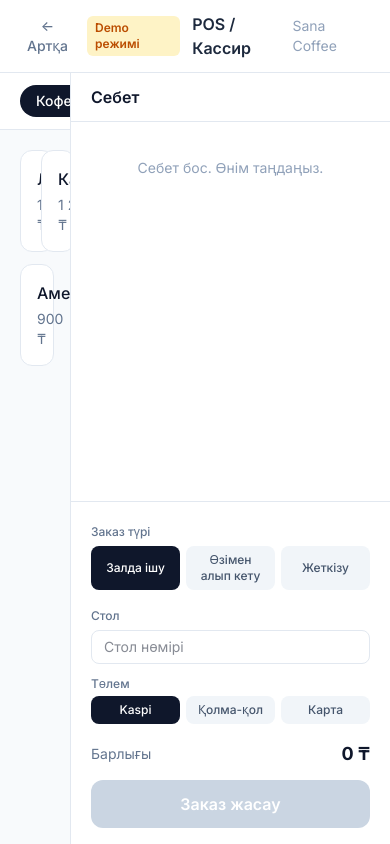
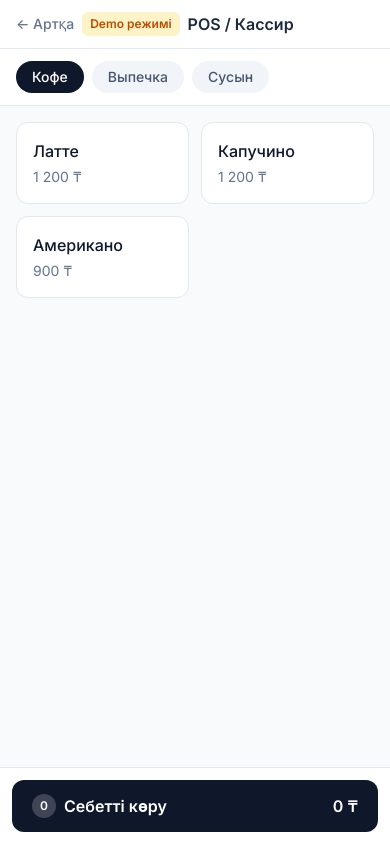
Before and after one commit to arysnurbol/sana-demo, a React (Vite) app: page /demo/pos in a window 390 px wide. Built offline with nearby package versions, Linux system fonts and the light colour scheme.

Commit message:
Make POS screen mobile-responsive (bottom sheet cart, full-width products)

```diff
--- a/src/i18n/kk.json
+++ b/src/i18n/kk.json
@@ -146,6 +146,7 @@
     "qty": "саны",
     "notAvailable": "Жоқ",
     "orderCreated": "Заказ жасалды",
+    "viewCart": "Себетті көру",
     "paymentMethods": { "kaspi": "Kaspi", "cash": "Қолма-қол", "card": "Карта" }
   },
   "menu": {
--- a/src/i18n/ru.json
+++ b/src/i18n/ru.json
@@ -145,6 +145,7 @@
     "qty": "кол-во",
     "notAvailable": "Нет",
     "orderCreated": "Заказ создан",
+    "viewCart": "Смотреть корзину",
     "paymentMethods": { "kaspi": "Kaspi", "cash": "Наличные", "card": "Карта" }
   },
   "menu": {
--- a/src/pages/Pos.jsx
+++ b/src/pages/Pos.jsx
@@ -25,9 +25,11 @@ export default function Pos() {
   const [table, setTable] = useState('')
   const [payment, setPayment] = useState('kaspi')
   const [confirmation, setConfirmation] = useState(null)
+  const [cartOpen, setCartOpen] = useState(false) // мобайл bottom sheet
 
   const visibleProducts = products.filter((p) => p.categoryId === activeCat)
   const total = cart.reduce((sum, i) => sum + i.price * i.qty, 0)
+  const count = cart.reduce((sum, i) => sum + i.qty, 0)
 
   function addToCart(product) {
     if (!product.available) return
@@ -65,32 +67,131 @@ export default function Pos() {
     setConfirmation(order)
     setCart([])
     setTable('')
+    setCartOpen(false)
   }
+
+  // Себет тізімі (десктоп aside пен мобайл sheet екеуінде ортақ).
+  const cartList = (
+    <div className="flex-1 overflow-y-auto px-5 py-3">
+      {cart.length === 0 ? (
+        <p className="mt-6 text-center text-sm text-slate-400">{t.pos.emptyCart}</p>
+      ) : (
+        <ul className="space-y-3">
+          {cart.map((i) => (
+            <li key={i.id} className="flex items-center justify-between">
+              <div className="min-w-0">
+                <p className="truncate font-medium text-slate-800">{i.name}</p>
+                <p className="text-xs text-slate-500">{formatPrice(i.price)}</p>
+              </div>
+              <div className="flex items-center gap-2">
+                <button
+                  onClick={() => changeQty(i.id, -1)}
+                  className="h-8 w-8 rounded-full bg-slate-100 text-slate-700 hover:bg-slate-200"
+                >
+                  −
+                </button>
+                <span className="w-5 text-center text-sm font-medium">{i.qty}</span>
+                <button
+                  onClick={() => changeQty(i.id, 1)}
+                  className="h-8 w-8 rounded-full bg-slate-100 text-slate-700 hover:bg-slate-200"
+                >
+                  +
+                </button>
+              </div>
+            </li>
+          ))}
+        </ul>
+      )}
+    </div>
+  )
+
+  // Заказ параметрлері + жасау (ортақ).
+  const cartParams = (
+    <div className="border-t border-slate-200 px-5 py-4">
+      <label className="text-xs font-medium text-slate-500">{t.pos.orderType}</label>
+      <div className="mt-1 flex gap-1.5">
+        {ORDER_TYPES.map((ty) => (
+          <button
+            key={ty}
+            onClick={() => setOrderType(ty)}
+            className={`flex-1 rounded-lg px-2 py-2 text-xs font-medium transition ${
+              orderType === ty
+                ? 'bg-slate-900 text-white'
+                : 'bg-slate-100 text-slate-600 hover:bg-slate-200'
+            }`}
+          >
+            {t.order.type[ty]}
+          </button>
+        ))}
+      </div>
+
+      {orderType === 'dine_in' && (
+        <div className="mt-3">
+          <label className="text-xs font-medium text-slate-500">{t.pos.table}</label>
+          <input
+            value={table}
+            onChange={(e) => setTable(e.target.value)}
+            placeholder={t.pos.tablePlaceholder}
+            className="mt-1 w-full rounded-lg border border-slate-200 px-3 py-2 text-sm focus:border-slate-900 focus:outline-none"
+          />
+        </div>
+      )}
+
+      <label className="mt-3 block text-xs font-medium text-slate-500">{t.pos.payment}</label>
+      <div className="mt-1 flex gap-1.5">
+        {PAYMENTS.map((p) => (
+          <button
+            key={p}
+            onClick={() => setPayment(p)}
+            className={`flex-1 rounded-lg px-2 py-2 text-xs font-medium transition ${
+              payment === p
+                ? 'bg-slate-900 text-white'
+                : 'bg-slate-100 text-slate-600 hover:bg-slate-200'
+            }`}
+          >
+            {t.pos.paymentMethods[p]}
+          </button>
+        ))}
+      </div>
+
+      <div className="mt-4 flex items-center justify-between">
+        <span className="text-sm text-slate-500">{t.pos.total}</span>
+        <span className="text-lg font-bold text-slate-900">{formatPrice(total)}</span>
+      </div>
+      <button
+        onClick={createOrder}
+        disabled={cart.length === 0}
+        className="mt-3 w-full rounded-xl bg-slate-900 py-3 font-semibold text-white transition hover:bg-slate-700 disabled:cursor-not-allowed disabled:bg-slate-300"
+      >
+        {t.actions.createOrder}
+      </button>
+    </div>
+  )
 
   return (
     <div className="flex h-screen flex-col bg-slate-50">
       {/* Topbar */}
-      <header className="flex items-center justify-between border-b border-slate-200 bg-white px-5 py-3">
-        <div className="flex items-center gap-3">
+      <header className="flex items-center justify-between gap-2 border-b border-slate-200 bg-white px-4 py-3 sm:px-5">
+        <div className="flex min-w-0 items-center gap-2 sm:gap-3">
           <button
             onClick={() => navigate('/demo')}
-            className="text-sm font-medium text-slate-500 hover:text-slate-900"
+            className="shrink-0 text-sm font-medium text-slate-500 hover:text-slate-900"
           >
             ← {t.actions.back}
           </button>
-          <span className="rounded-md bg-amber-100 px-2 py-1 text-xs font-semibold text-amber-700">
+          <span className="shrink-0 rounded-md bg-amber-100 px-2 py-1 text-xs font-semibold text-amber-700">
             {t.demoMode}
           </span>
-          <span className="font-semibold text-slate-800">{t.pos.title}</span>
+          <span className="truncate font-semibold text-slate-800">{t.pos.title}</span>
         </div>
-        <span className="text-sm text-slate-400">{t.company}</span>
+        <span className="hidden shrink-0 text-sm text-slate-400 sm:inline">{t.company}</span>
       </header>
 
       <div className="flex flex-1 overflow-hidden">
         {/* Сол жақ: категориялар + өнімдер */}
         <div className="flex flex-1 flex-col overflow-hidden">
           {/* Категория табтары */}
-          <div className="flex gap-2 overflow-x-auto border-b border-slate-200 bg-white px-5 py-3">
+          <div className="flex gap-2 overflow-x-auto border-b border-slate-200 bg-white px-4 py-3 sm:px-5">
             {sortedCategories.map((c) => (
               <button
                 key={c.id}
@@ -106,8 +207,8 @@ export default function Pos() {
             ))}
           </div>
 
-          {/* Өнім торы */}
-          <div className="grid flex-1 auto-rows-min grid-cols-2 gap-3 overflow-y-auto p-5 sm:grid-cols-3 lg:grid-cols-4">
+          {/* Өнім торы (мобайлда төменгі бар үшін pb қосылған) */}
+          <div className="grid flex-1 auto-rows-min grid-cols-2 gap-3 overflow-y-auto p-4 pb-24 sm:grid-cols-3 sm:p-5 lg:grid-cols-4 lg:pb-5">
             {visibleProducts.map((p) => (
               <button
                 key={p.id}
@@ -131,8 +232,8 @@ export default function Pos() {
           </div>
         </div>
 
-        {/* Оң жақ: себет */}
-        <aside className="flex w-80 shrink-0 flex-col border-l border-slate-200 bg-white">
+        {/* Оң жақ: себет — десктопта ғана көрінетін бағана */}
+        <aside className="hidden w-80 shrink-0 flex-col border-l border-slate-200 bg-white lg:flex">
           <div className="flex items-center justify-between border-b border-slate-200 px-5 py-3">
             <h2 className="font-semibold text-slate-900">{t.pos.cart}</h2>
             {cart.length > 0 && (
@@ -144,108 +245,59 @@ export default function Pos() {
               </button>
             )}
           </div>
+          {cartList}
+          {cartParams}
+        </aside>
+      </div>
 
-          {/* Себет тізімі */}
-          <div className="flex-1 overflow-y-auto px-5 py-3">
-            {cart.length === 0 ? (
-              <p className="mt-6 text-center text-sm text-slate-400">{t.pos.emptyCart}</p>
-            ) : (
-              <ul className="space-y-3">
-                {cart.map((i) => (
-                  <li key={i.id} className="flex items-center justify-between">
-                    <div className="min-w-0">
-                      <p className="truncate font-medium text-slate-800">{i.name}</p>
-                      <p className="text-xs text-slate-500">{formatPrice(i.price)}</p>
-                    </div>
-                    <div className="flex items-center gap-2">
+      {/* Мобайл: төменгі «себетті көру» бары */}
+      <div className="fixed inset-x-0 bottom-0 z-30 border-t border-slate-200 bg-white p-3 lg:hidden">
         <button
-                        onClick={() => changeQty(i.id, -1)}
-                        className="h-7 w-7 rounded-full bg-slate-100 text-slate-700 hover:bg-slate-200"
+          onClick={() => setCartOpen(true)}
+          className="flex w-full items-center justify-between rounded-xl bg-slate-900 px-5 py-3.5 font-semibold text-white"
         >
-                        −
-                      </button>
-                      <span className="w-5 text-center text-sm font-medium">{i.qty}</span>
-                      <button
-                        onClick={() => changeQty(i.id, 1)}
-                        className="h-7 w-7 rounded-full bg-slate-100 text-slate-700 hover:bg-slate-200"
-                      >
-                        +
+          <span className="flex items-center gap-2">
+            <span className="flex h-6 w-6 items-center justify-center rounded-full bg-white/20 text-xs">
+              {count}
+            </span>
+            {t.pos.viewCart}
+          </span>
+          <span>{formatPrice(total)}</span>
         </button>
       </div>
-                  </li>
-                ))}
-              </ul>
+
+      {/* Мобайл: себет bottom sheet */}
+      {cartOpen && (
+        <div className="fixed inset-0 z-40 lg:hidden">
+          <div className="absolute inset-0 bg-slate-900/40" onClick={() => setCartOpen(false)} />
+          <div className="absolute inset-x-0 bottom-0 flex max-h-[88vh] flex-col rounded-t-2xl bg-white shadow-2xl">
+            <div className="flex items-center justify-between border-b border-slate-200 px-5 py-3">
+              <h2 className="font-semibold text-slate-900">{t.pos.cart}</h2>
+              <div className="flex items-center gap-3">
+                {cart.length > 0 && (
+                  <button
+                    onClick={clearCart}
+                    className="text-xs font-medium text-rose-500 hover:text-rose-700"
+                  >
+                    {t.actions.clear}
+                  </button>
                 )}
+                <button
+                  onClick={() => setCartOpen(false)}
+                  className="flex h-8 w-8 items-center justify-center rounded-lg text-slate-400 hover:bg-slate-100"
+                  aria-label="close"
+                >
+                  <svg viewBox="0 0 24 24" className="h-5 w-5" fill="none" stroke="currentColor" strokeWidth="2" strokeLinecap="round">
+                    <path d="M6 6l12 12M18 6L6 18" />
+                  </svg>
+                </button>
               </div>
-
-          {/* Заказ параметрлері */}
-          <div className="border-t border-slate-200 px-5 py-4">
-            {/* Заказ түрі */}
-            <label className="text-xs font-medium text-slate-500">{t.pos.orderType}</label>
-            <div className="mt-1 flex gap-1.5">
-              {ORDER_TYPES.map((ty) => (
-                <button
-                  key={ty}
-                  onClick={() => setOrderType(ty)}
-                  className={`flex-1 rounded-lg px-2 py-1.5 text-xs font-medium transition ${
-                    orderType === ty
-                      ? 'bg-slate-900 text-white'
-                      : 'bg-slate-100 text-slate-600 hover:bg-slate-200'
-                  }`}
-                >
-                  {t.order.type[ty]}
-                </button>
-              ))}
             </div>
-
-            {/* Стол (тек залда ішу) */}
-            {orderType === 'dine_in' && (
-              <div className="mt-3">
-                <label className="text-xs font-medium text-slate-500">{t.pos.table}</label>
-                <input
-                  value={table}
-                  onChange={(e) => setTable(e.target.value)}
-                  placeholder={t.pos.tablePlaceholder}
-                  className="mt-1 w-full rounded-lg border border-slate-200 px-3 py-1.5 text-sm focus:border-slate-900 focus:outline-none"
-                />
+            {cartList}
+            {cartParams}
+          </div>
         </div>
       )}
-
-            {/* Төлем */}
-            <label className="mt-3 block text-xs font-medium text-slate-500">
-              {t.pos.payment}
-            </label>
-            <div className="mt-1 flex gap-1.5">
-              {PAYMENTS.map((p) => (
-                <button
-                  key={p}
-                  onClick={() => setPayment(p)}
-                  className={`flex-1 rounded-lg px-2 py-1.5 text-xs font-medium transition ${
-                    payment === p
-                      ? 'bg-slate-900 text-white'
-                      : 'bg-slate-100 text-slate-600 hover:bg-slate-200'
-                  }`}
-                >
-                  {t.pos.paymentMethods[p]}
-                </button>
-              ))}
-            </div>
-
-            {/* Итог + заказ жасау */}
-            <div className="mt-4 flex items-center justify-between">
-              <span className="text-sm text-slate-500">{t.pos.total}</span>
-              <span className="text-lg font-bold text-slate-900">{formatPrice(total)}</span>
-            </div>
-            <button
-              onClick={createOrder}
-              disabled={cart.length === 0}
-              className="mt-3 w-full rounded-xl bg-slate-900 py-3 font-semibold text-white transition hover:bg-slate-700 disabled:cursor-not-allowed disabled:bg-slate-300"
-            >
-              {t.actions.createOrder}
-            </button>
-          </div>
-        </aside>
-      </div>
 
       {/* Заказ жасалды модалы */}
       {confirmation && (
```
Lines whose indentation alone changed are shown as unchanged.
